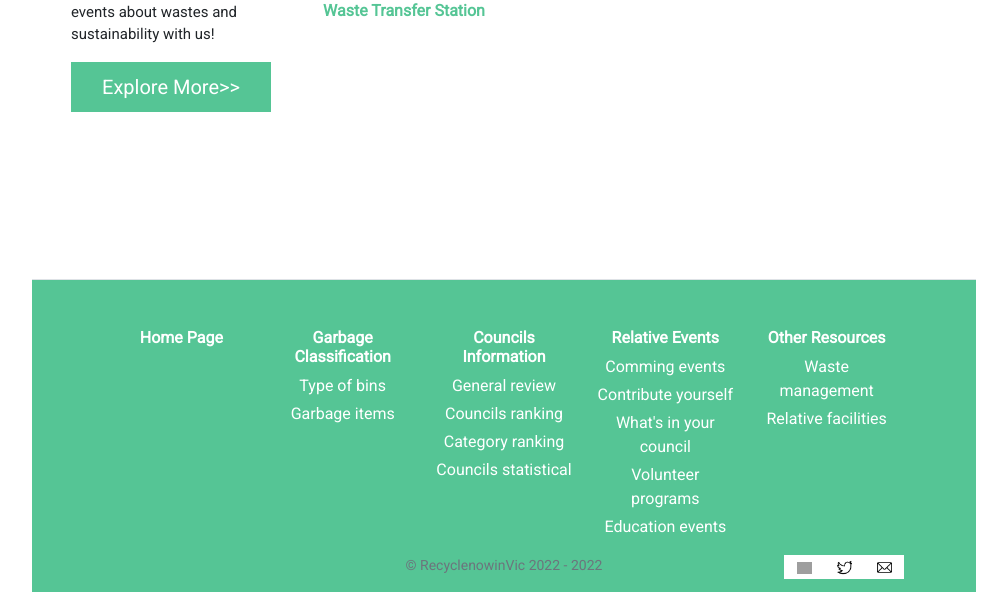
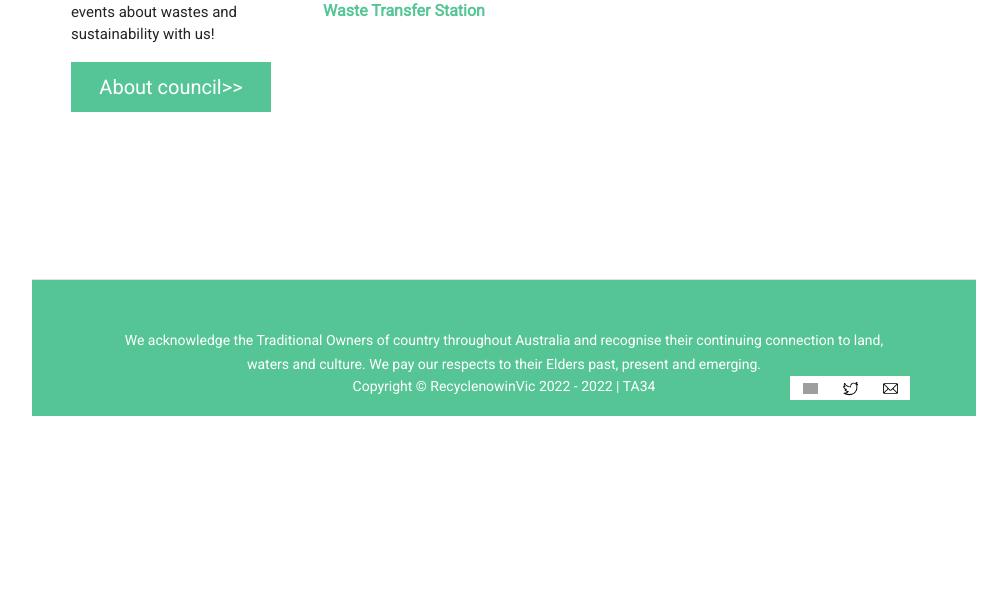
Before and after one commit to marcelo0410/RecyclingNowInVictoria, a React (Create React App) app: page /home in a window 1280 px wide. Shown: the part 872-1464 px from the top of the page, without its empty margins (152-1159 px from the left). After the commit the page ends 1288 px from the top, so only its background shows below. Built offline with nearby package versions, Linux system fonts and the light colour scheme; grey boxes are pictures that could not be loaded.

Commit message:
image hover, layout of overall council vis

```diff
--- a/src/layout/banner.js
+++ b/src/layout/banner.js
@@ -8,7 +8,7 @@ export default class banner extends Component {
       <div className='banner' style={{marginLeft:"32px"}}>
           <p className="mt-2" ><br/>Do you really know</p>
           <p className="mt-1" style={{color:"#55C595",fontWeight: "bold"}}>GARBAGE <br/>CLASSIFICATION</p>
-          <NavLink to="/sorting">Explore More&gt;&gt;</NavLink>
+          <NavLink to="/sorting">Sorting now&gt;&gt;</NavLink>
       </div>
     )
   }
--- a/src/layout/footer.js
+++ b/src/layout/footer.js
@@ -9,57 +9,20 @@ export default class footer extends Component {
     return (
       <footer class="pt-4 mt-3 pt-md-5 border-top" style={{background:"#55C595", marginLeft:"32px"}}>
         <div class="row justify-content-md-center">
-          <div class="col-2 col-lg-2">
-            <h6 style={{color:"white", fontWeight:"bold"}}>Home Page</h6>
-
+          <div class="col-10 col-md">
+            <small style={{color:"white", fontsize:5}}>
+              We acknowledge the Traditional Owners of country throughout Australia and recognise their continuing connection to land, waters and culture. We pay our respects to their Elders past, present and emerging.
+              <br/>
+            </small>
           </div>
-          <div class="col-2 col-md">
-            <h6 style={{color:"white", fontWeight:"bold"}}>Garbage Classification</h6>
-            <ul class="list-unstyled text-small">
-              <li class="mb-1"><a class="link-secondary text-decoration-none" style={{color:"white"}} href="#">Type of bins</a></li>
-              <li class="mb-1"><a class="link-secondary text-decoration-none" style={{color:"white"}} href="#">Garbage items</a></li>
-
-            </ul>
-          </div>
-          <div class="col-2 col-md">
-            <h6 style={{color:"white", fontWeight:"bold"}}>Councils Information</h6>
-            <ul class="list-unstyled text-small" >
-              <li class="mb-1"><a class="link-secondary text-decoration-none" style={{color:"white"}} href="#">General review</a></li>
-              <li class="mb-1"><a class="link-secondary text-decoration-none" style={{color:"white"}} href="#">Councils ranking</a></li>
-              <li class="mb-1"><a class="link-secondary text-decoration-none" style={{color:"white"}} href="#">Category ranking</a></li>
-              <li class="mb-1"><a class="link-secondary text-decoration-none" style={{color:"white"}} href="#">Councils statistical</a></li>
-
-            </ul>
-          </div>
-          <div class="col-2 col-md">
-            <h6 style={{color:"white", fontWeight:"bold"}}>Relative Events</h6>
-            <ul class="list-unstyled text-small" >
-              <li class="mb-1"><a class="link-secondary text-decoration-none" style={{color:"white"}} href="#">Comming events</a></li>
-              <li class="mb-1"><a class="link-secondary text-decoration-none" style={{color:"white"}} href="#">Contribute yourself</a></li>
-              <li class="mb-1"><a class="link-secondary text-decoration-none" style={{color:"white"}} href="#">What's in your council</a></li>
-              <li class="mb-1"><a class="link-secondary text-decoration-none" style={{color:"white"}} href="#">Volunteer programs</a></li>
-              <li class="mb-1"><a class="link-secondary text-decoration-none" style={{color:"white"}} href="#">Education events</a></li>
-
-            </ul>
-          </div>
-          <div class="col-2 col-lg-2">
-            <h6 style={{color:"white", fontWeight:"bold"}}>Other Resources</h6>
-            <ul class="list-unstyled text-small" >
-              <li class="mb-1"><a class="link-secondary text-decoration-none" style={{color:"white"}} href="#">Waste management</a></li>
-              <li class="mb-1"><a class="link-secondary text-decoration-none" style={{color:"white"}} href="#">Relative facilities</a></li>
-
-            </ul>
-          </div>
-
-          <div class="row justify-content-md-center">
           <div class="col-3 col-md">
 
           </div>
           <div class="col-6 col-md">
             {/* <img class="mb-2" src="../assets/brand/bootstrap-logo.svg" alt="" width="24" height="19"> */}
-              <small class="d-block mb-3 text-muted" style={{color:"white"}}>&copy; RecyclenowinVic 2022 - 2022</small>
+            <small class="d-block mb-3" style={{color:"white"}}>Copyright &copy; RecyclenowinVic 2022 - 2022 | TA34</small>
           </div>
-            <div class="col-3 col-md" id="nav-socialmedia-icon">
+          <div class="col-3 col-md " id="nav-socialmedia-icon">
               <ul className='navbar-social'>
                 <li>
                   <a href="#">
@@ -79,7 +42,6 @@ export default class footer extends Component {
               </ul>
           </div>
         </div>
-        </div>
       </footer>
     )
   }
--- a/src/pages/CouncilVis/OverallCouncil/overallcanvas.js
+++ b/src/pages/CouncilVis/OverallCouncil/overallcanvas.js
@@ -7,10 +7,30 @@ export default class overallcanvas extends Component {
   render() {
     return (
       <div>
-        <BarPlotVis/>
-        <BarPlotVisWithPadding/>
-        <StackedPlotVis/>
+        <div style={{display:"flex",justifyContent:"space-evenly", marginTop:"50px", flexWrap:"no-wrap"}}>
+            <div>
+              <h3>Nuggests</h3>
+              <p>This is a chart for general waste volumes of those 7 councils in 2019123. </p>
+              <BarPlotVisWithPadding/>
+            </div>
+
+            <div>
+                <h3  className=''>Big Mac</h3>
+                <p style={{marginLeft:"10px"}}>This is a chart for general waste volumes of those 7 councils in 2019. </p>
+                <BarPlotVisWithPadding/>
+            </div>
+
+          </div>
+          <div style={{display:"flex",justifyContent:"space-evenly", marginTop:"50px", flexWrap:"no-wrap"}}>
+            <div>
+                <h3  className='mt-2 mb-2'>Hamburger Happy Meal</h3>
+                <p>This is a chart for general waste volumes of those 7 councils in 2019. </p>
+                <StackedPlotVis/>
+            </div>
+          </div>
+
       </div>
+
     )
   }
 }
--- a/src/pages/GarbageClassification/style.css
+++ b/src/pages/GarbageClassification/style.css
@@ -0,0 +1,8 @@
+
+.img-hover img{
+    width: "180px";
+    height: "180px";
+}
+.img-hover img:hover{
+    transform: scale(1.1);
+}
--- a/src/pages/GarbageClassification/wastephoto.js
+++ b/src/pages/GarbageClassification/wastephoto.js
@@ -1,4 +1,5 @@
 import React, { Component } from 'react'
+import './style.css'
 
 export default class wastemouseenter extends Component {
 
@@ -93,10 +94,9 @@ export default class wastemouseenter extends Component {
           <div style={{display:"flex", justifyContent:"center", flexWrap:"wrap", width:"900px", marginLeft:"35px", marginBottom:"30px"}}>
               {
                 this.state.photoArray.map((item, index) =>(
-                  <div key={item.id}>
+                  <div key={item.id} className="img-hover">
                     <img
                       src={item.disable? (item.imageUrl):(item.genre)}
-                      className=""
                       style={{width:"180px", height:"180px"}}
                       alt={item.title}
                       id={item.id}
--- a/src/pages/homepage.js
+++ b/src/pages/homepage.js
@@ -11,7 +11,7 @@ export default class homepage extends Component {
             <p className="mt-2" style={{marginLeft:"20px",fontSize:20,paddingBottom:0,paddingTop:50}}>Today in your</p>
             <p className="mt-1" style={{marginLeft:"20px",color:"#55C595",fontWeight: "bold",paddingTop:0}}>Council</p>
             <p style={{marginLeft:"20px",fontSize:15,paddingBottom:0,width:200}}>Learn more activities and events about wastes and sustainability with us!</p>
-            <NavLink to="/council" style={{marginLeft:"30px"}}>Explore More&gt;&gt;</NavLink>
+            <NavLink to="/council" style={{marginLeft:"30px"}}>About council&gt;&gt;</NavLink>
           </div>
           <div class="col-2 col-md" style={{paddingTop:50, height:300, width:250}}>
             <img class="card-img-top" src="https://github.com/zx0217/RecyclingNowInVictoriaIMG/blob/39703e03959e9da1d74c2dd5a45db4dde870e996/glass-bottle.jpeg?raw=true" alt="Card image cap">
--- a/src/pages/recyclebin.js
+++ b/src/pages/recyclebin.js
@@ -48,7 +48,7 @@ export default class recyclebin extends Component {
       <div style={{marginTop:"30px", textAlign:"left", marginLeft:"20px", fontSize:"17px", fontWeight:"bold"}}>Click on bins for detailed information...</div>
       <div class="card-group ms-2 mt-2">
         <div class="card">
-          <div id="1" onClick={this.getId}>
+          <div id="1" onClick={this.getId} className="img-hover">
             <img src={this.state.disable[0]? (this.photoPrefix+this.binArray[0].imgUrl+this.photoPostfix):(this.photoPrefix+this.binArray[0].hoverUrl+this.photoPostfix)} class="card-img-top img-same-wh" alt="General waste"/>
           </div>
           {!this.state.disable[0] && (
@@ -69,7 +69,7 @@ export default class recyclebin extends Component {
 
         </div>
         <div class="card">
-          <div id="2" onClick={this.getId}>
+          <div id="2" onClick={this.getId} className="img-hover">
             <img src={this.state.disable[1]? (this.photoPrefix+this.binArray[1].imgUrl+this.photoPostfix):(this.photoPrefix+this.binArray[1].hoverUrl+this.photoPostfix)} class="card-img-top img-same-wh" alt="..."/>
           </div>
           {!this.state.disable[1] && (<div class="card-body">
@@ -87,7 +87,7 @@ export default class recyclebin extends Component {
           </div>)}
         </div>
         <div class="card">
-          <div id="3" onClick={this.getId}>
+          <div id="3" onClick={this.getId} className="img-hover">
             <img src={this.state.disable[2]? (this.photoPrefix+this.binArray[2].imgUrl+this.photoPostfix):(this.photoPrefix+this.binArray[2].hoverUrl+this.photoPostfix)} class="card-img-top img-same-wh" alt="..."/>
           </div>
           {!this.state.disable[2] && (<div class="card-body">
@@ -104,7 +104,7 @@ export default class recyclebin extends Component {
 
         </div>
         <div class="card">
-          <div id="4" onClick={this.getId}>
+          <div id="4" onClick={this.getId} className="img-hover">
             <img src={this.state.disable[3]? (this.photoPrefix+this.binArray[3].imgUrl+this.photoPostfix):(this.photoPrefix+this.binArray[3].hoverUrl+this.photoPostfix)} class="card-img-top img-same-wh" alt="..."/>
           </div>
           {!this.state.disable[3] && (<div class="card-body">
--- a/src/pages/style.css
+++ b/src/pages/style.css
@@ -125,6 +125,11 @@
     width: 150px;
 }
 
-/* .banner2 a{
-
-} */
+.img-hover img{
+    width: "180px";
+    height: "180px";
+}
+.img-hover img:hover{
+    transform: scale(1.3);
+    z-index: 1;
+}
```
Lines whose indentation alone changed are shown as unchanged.
